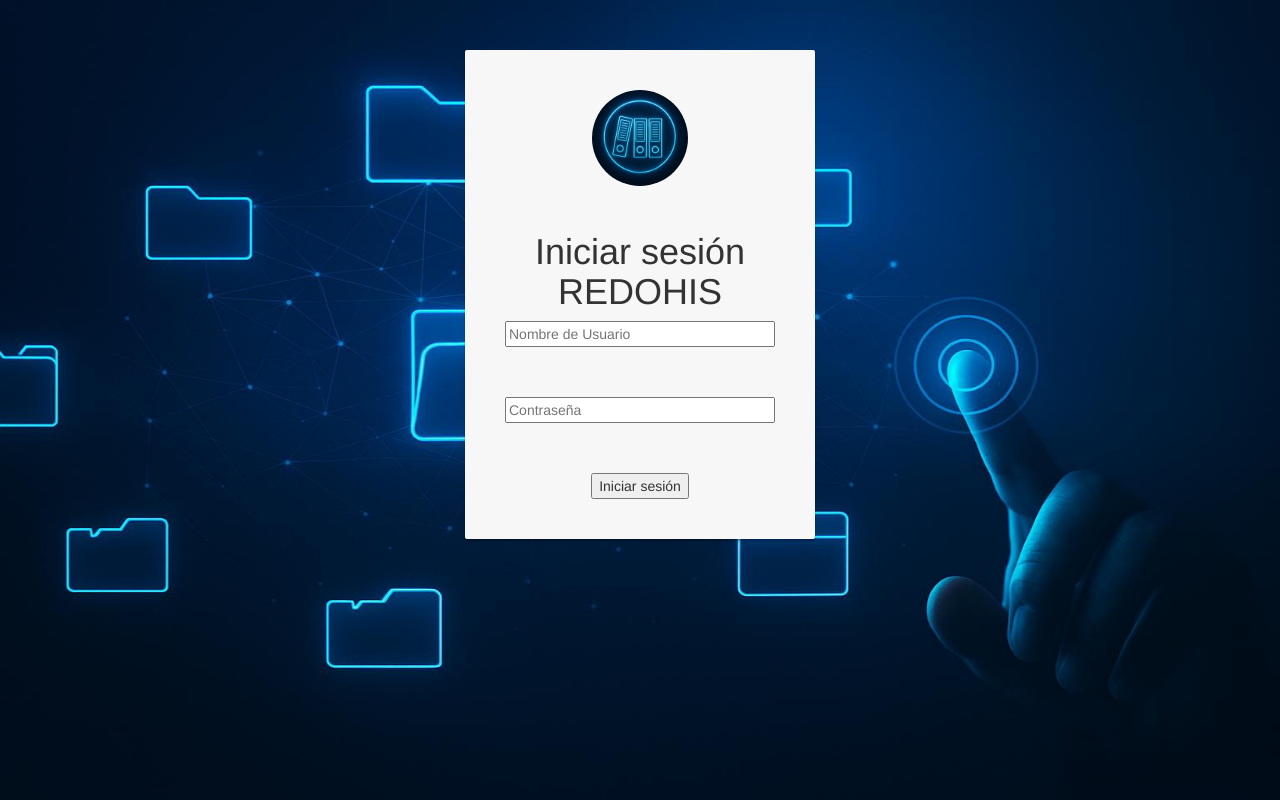
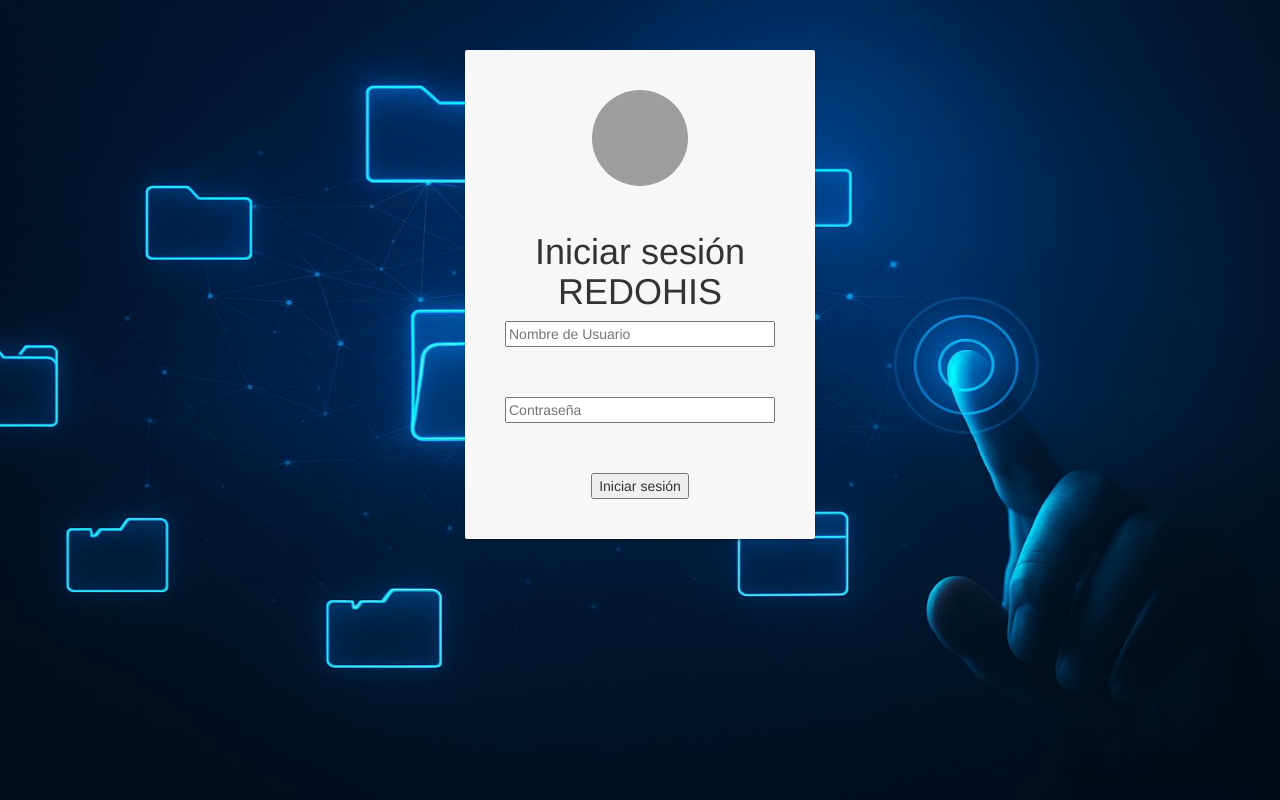
Before and after one commit to wafervi/REDOHIS, a PHP site: page /login.html in a window 1280 px wide. Run offline with PHP 8.4, Linux system fonts and the light colour scheme; grey boxes are pictures that could not be loaded.

Commit message:
files/folder added and deleted

```diff
--- a/cargardocr.php
+++ b/cargardocr.php
@@ -105,7 +105,7 @@ while ($row = $sel->fetch_assoc()) {
 <!-- Barra superior  del módulo que va en color azul -->
 <nav class="navbar navbar-expand-md navbar-dark bg-primary">
     <a class="navbar-brand d-flex align-items-center" href="#">
-        <img src="css/loginskin/redohis_icon.png" alt="CIDOHIS" class="brand-logo mr-2" style="height:32px; width:auto; object-fit:contain;">
+        <img src="images/redohis_icon.jpg" alt="CIDOHIS" class="brand-logo mr-2" style="height:32px; width:auto; object-fit:contain;">
         REDOHIS
     </a>
 
--- a/cargardocs.php
+++ b/cargardocs.php
@@ -88,7 +88,7 @@ while ($row = $sel->fetch_assoc()) {
 <!-- Barra superior del módulo que va en color azul -->
 <nav class="navbar navbar-expand-md navbar-dark bg-primary">
     <a class="navbar-brand d-flex align-items-center" href="#">
-        <img src="css/loginskin/redohis_icon.png" alt="CIDOHIS" class="brand-logo mr-2" style="height:32px; width:auto; object-fit:contain;">
+        <img src="images/redohis_icon.jpg" alt="CIDOHIS" class="brand-logo mr-2" style="height:32px; width:auto; object-fit:contain;">
         REDOHIS <!-- Se añade el logo seleccionado para el aplicativo -->
     </a>
 
--- a/cargarexp.php
+++ b/cargarexp.php
@@ -46,7 +46,7 @@ if (empty($_SESSION["usuario"])) {
 
 <nav class="navbar navbar-expand-md navbar-dark bg-primary">
     <a class="navbar-brand d-flex align-items-center" href="#">
-        <img src="css/loginskin/redohis_icon.png" alt="CIDOHIS" class="brand-logo mr-2" style="height:32px; width:auto; object-fit:contain;">
+        <img src="images/redohis_icon.jpg" alt="CIDOHIS" class="brand-logo mr-2" style="height:32px; width:auto; object-fit:contain;">
         REDOHIS
     </a>
 
--- a/css/loginskin/login.css
+++ b/css/loginskin/login.css
@@ -5,7 +5,7 @@ body, html {
     height: 100%;
     background-repeat: no-repeat;
     /*background-image: linear-gradient(135deg, rgba(31,123,229,1) 0%, rgba(58,139,232,1) 47%, rgba(70,153,234,1) 92%, rgba(72,156,234,1) 100%);*/
-    background: url(login_wallpaper.jpg) no-repeat center center fixed;
+    background: url("../../images/login_wallpaper.jpg") no-repeat center center fixed;
     background-size: 100% 100%;
 }
 
--- a/index.php
+++ b/index.php
@@ -54,7 +54,7 @@ function safe_output($s) {
 <nav class="navbar navbar-expand-md navbar-dark bg-primary">
     <button class="btn btn-outline-light d-md-none mr-2" id="toggleSidebarBtn" type="button">☰</button>
     <a class="navbar-brand d-flex align-items-center" href="#">
-        <img src="css/loginskin/redohis_icon.png" alt="CIDOHIS" class="brand-logo">
+        <img src="images/redohis_icon.jpg" alt="CIDOHIS" class="brand-logo">
         REDOHIS  <!-- Título de aplicativo en la parte superior izquierda -->
     </a>
 
--- a/login.html
+++ b/login.html
@@ -14,7 +14,7 @@
 <body><!--Cuerpo de la pagina-->
  <div class="container">
         <div class="card card-container">
-            <img id="profile-img" class="profile-img-card" src="css/loginskin/redohis_icon.png"/> <!--Se toma una imagen del proyecto, la cual se mostrará en la pgina de login-->
+            <img id="profile-img" class="profile-img-card" src="css/loginskin/redohis_icon.jpg"/> <!--Se toma una imagen del proyecto, la cual se mostrará en la pgina de login-->
             <p id="profile-name" class="profile-name-card"></p>
             <form method="post" accept-charset="utf-8" action="login.php" name="loginform" autocomplete="off" role="form" class="form-signin">
 <body>
```
Also changed, not shown: css/loginskin/redohis_icon.png (deleted), images/login_wallpaper.jpg (renamed from css/loginskin/login_wallpaper.jpg), images/redohis_icon.jpg (added).
